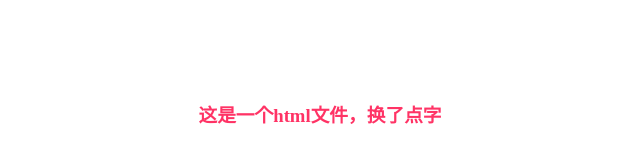
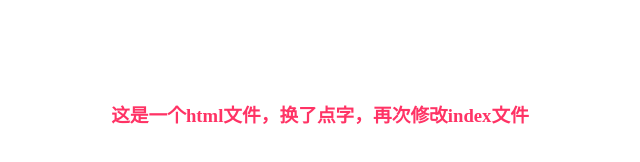
Before and after one commit to wlrl/pure-web, a plain HTML site: page index.htm in a window 1280 px wide. Shown: the whole page, without its empty margins (320-960 px from the left). Drawn offline with Linux system fonts and the light colour scheme.

Commit message:
又添加了一次

```diff
--- a/index.htm
+++ b/index.htm
@@ -5,6 +5,6 @@
 	<link rel="stylesheet" type="text/css" href="style.css">
 </head>
 <body>
-	<h3>这是一个html文件，换了点字</h3>
+	<h3>这是一个html文件，换了点字，再次修改index文件</h3>
 </body>
 </html>
```
